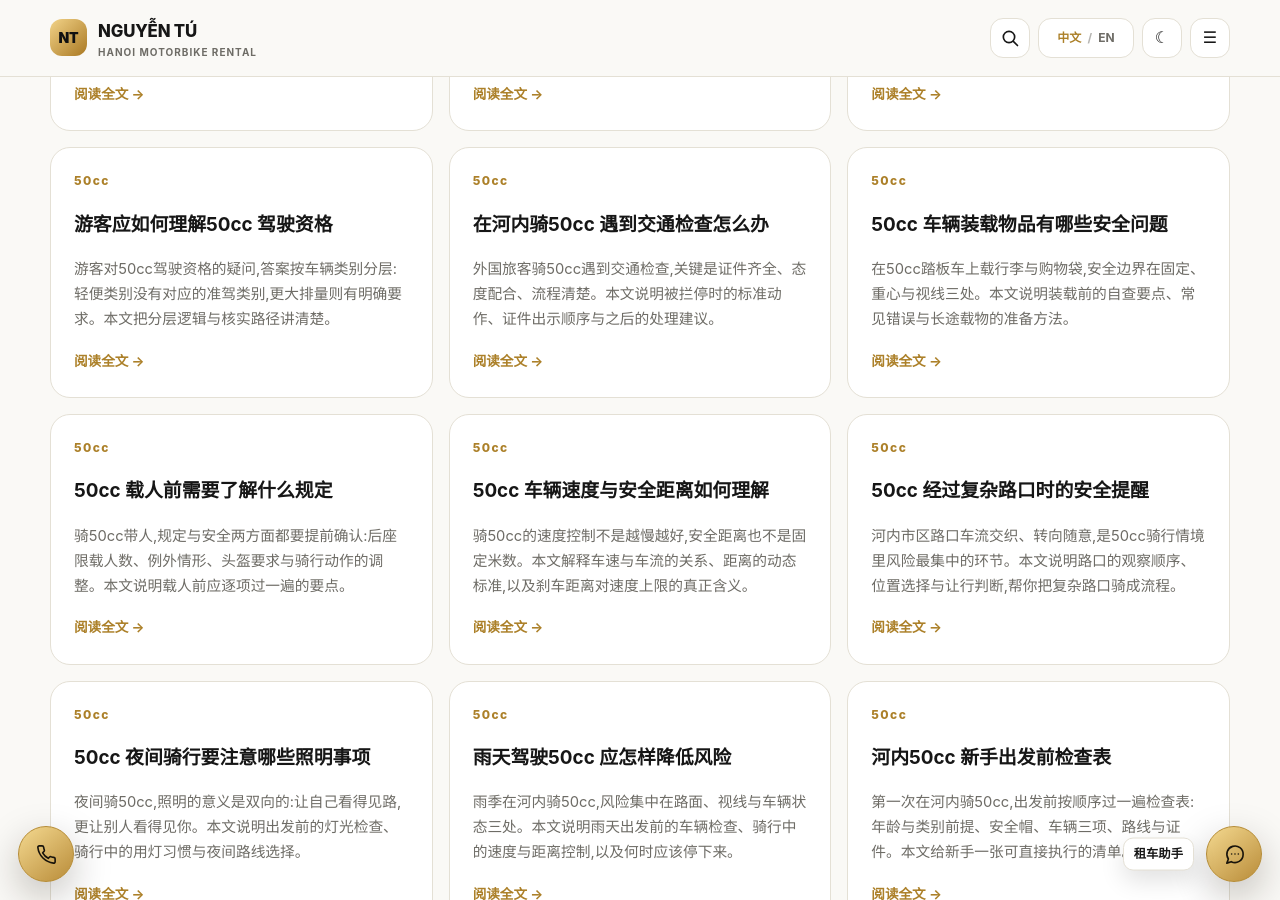
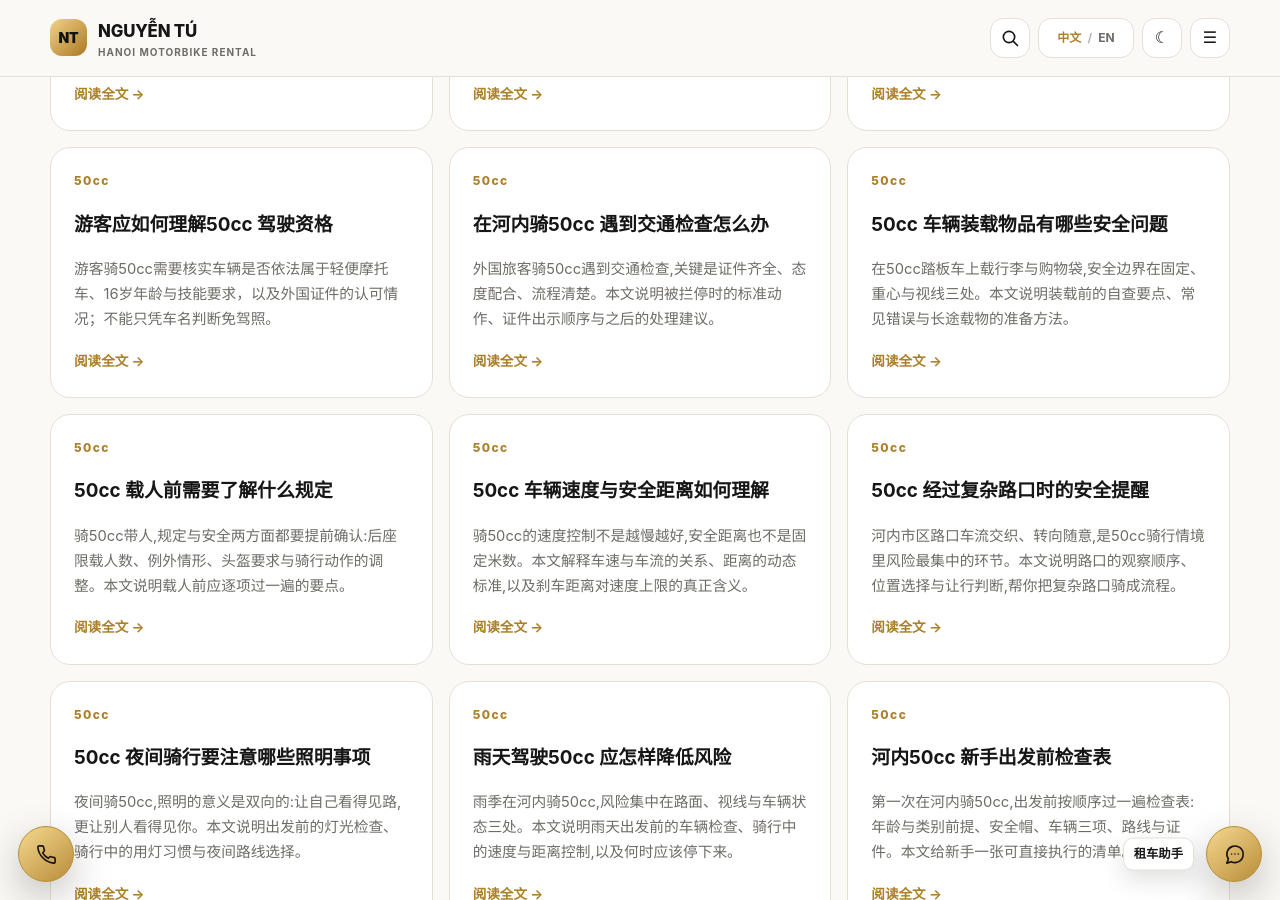
Before and after one commit to thuexemayhanoi/china, a Jekyll site: the page built from blog/index.html, in a window 1280 px wide and 900 px high, scrolled down 15651 px. Built offline with Jekyll 4.4.1, drawn with Linux system fonts in a browser that asks for light colours.

Commit message:
seo(china): factual answer-first editorial improvement 2026-10-11-hanoi-fifty-rules-19.md

```diff
--- a/_posts/2026-10-11-hanoi-fifty-rules-19.md
+++ b/_posts/2026-10-11-hanoi-fifty-rules-19.md
@@ -5,7 +5,8 @@
 subtopic: "requirements"
 permalink: "/blog/hanoi-fifty-rules-19/"
 title: "游客应如何理解50cc 驾驶资格"
-description: "游客对50cc驾驶资格的疑问,答案按车辆类别分层:轻便类别没有对应的准驾类别,更大排量则有明确要求。本文把分层逻辑与核实路径讲清楚。"
+description: "游客骑50cc需要核实车辆是否依法属于轻便摩托车、16岁年龄与技能要求，以及外国证件的认可情况；不能只凭车名判断免驾照。"
+last_modified_at: "2026-10-12"
 primary_keyword: "河内50cc驾驶要求"
 source_notes: "Vietnam Law 36/2024/QH15 on road traffic order and safety, effective 2025-01-01, official full text at https://vanban.chinhphu.vn/?pageid=27160&docid=211194&classid=1&typegroupid=3"
 date: "2026-10-11 21:31:48 +0700"
@@ -13,11 +14,11 @@
 breadcrumbs: [{"label": "博客", "href": "/blog/"}, {"label": "专题", "href": "/topics/50cc/requirements/"}, {"label": "游客应如何理解50cc 驾驶资格"}]
 publication_method: "automated_qa"
 ---
-"我到底有没有资格骑这辆车?"游客的问题看似一个,答案却随车辆类别分层:类别不同,资格要求完全不同。这篇把分层的逻辑与每层的核实路径讲清楚。50cc骑行的要求总览,见[50cc 骑行要求专题](/topics/50cc/requirements/)。
+**游客能否在越南合法驾驶标称“50cc”的车辆，取决于实际法定类别与本人驾驶条件，不取决于广告名称。**依照越南第36/2024/QH15号法律第34、56、59条，符合“xe gắn máy”定义的轻便摩托车适用不同于普通摩托车的驾照要求，但仍须年满16周岁并满足健康、技能与道路规则条件。租赁前应核实车辆登记资料、个人证件及[官方法律](https://vbpl.vn/TW/Pages/vbpq-toanvan.aspx?ItemID=170620)，另见[50cc 驾驶专题](/topics/50cc/requirements/)。
 
 ## 第一层:轻便类别没有对应准驾类别
 
-排量不超过50立方厘米、设计时速不超过50公里的两轮车属于轻便类别,现行准驾车别的设置没有覆盖这一档:年满16周岁、随车带登记与保险副本,就是这一层的全部门槛。对大多数租50cc的旅客,这一层就是答案的终点。轻便类别的电动两轮车同样按功率划入这层,功率不超过4千瓦的门槛与燃油版一致,类别划分的依据见[50cc 与不同车辆类别的法律区别](/blog/hanoi-fifty-rules-04/)。
+<p>**依法归类为“xe gắn máy”的轻便摩托车驾驶人，不需要普通摩托车驾驶证，但并非无条件上路。**燃油车型要核对发动机排量、设计最高速度与登记类别；电动车还要核对相应功率与类别，不能只看“50cc”或“电动”标签。驾驶人须年满16周岁，并满足适用的健康、驾驶技能与交通规则要求。车辆资料和需要携带的证件请按越南现行法律及主管机关信息核实，不能一律声称登记或保险复印件就足够。</p><p>参考[车辆类别与证件核对](/blog/hanoi-fifty-rules-04/)。</p>
 
 ## 第二层:普通摩托车有明确准驾要求
 
@@ -25,7 +26,7 @@
 
 ## 第三层:外国证件的组合核实
 
-持外国证件骑更大排量的,核实按组合进行:公约成员国签发的国际准驾凭证加本国原始证件同时携带,且本国证件的准驾范围覆盖所骑车辆类别。组合的详细说明,见[持外国驾照在越南骑车应核实什么](/blog/hanoi-fifty-rules-08/)。组合不齐就先补齐,路上被认定证件不符的代价远高于出发前的核实成本。
+<p>如果所选车辆属于需要驾驶证的摩托车类别，**外国驾照及国际驾驶许可是否被越南承认，须按签发国家、适用公约、文件类型、有效期及准驾范围逐项确认**。不要默认所有国际驾驶许可均可使用，也不要把店家愿意出租视作法定驾驶资格证明。出行前向主管机关查询，并核对[外国驾驶证说明](/blog/hanoi-fifty-rules-08/)。</p>
 
 ## 年龄线贯穿所有层
 
```
